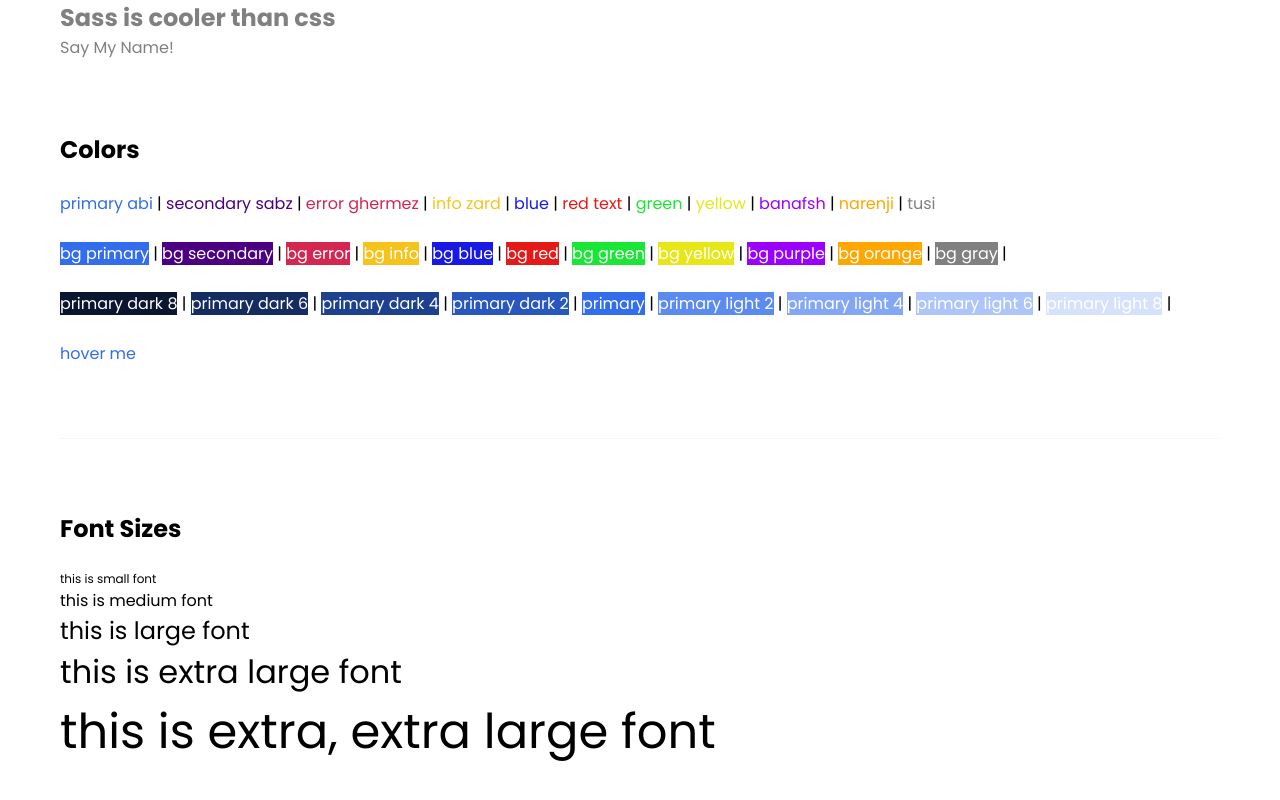
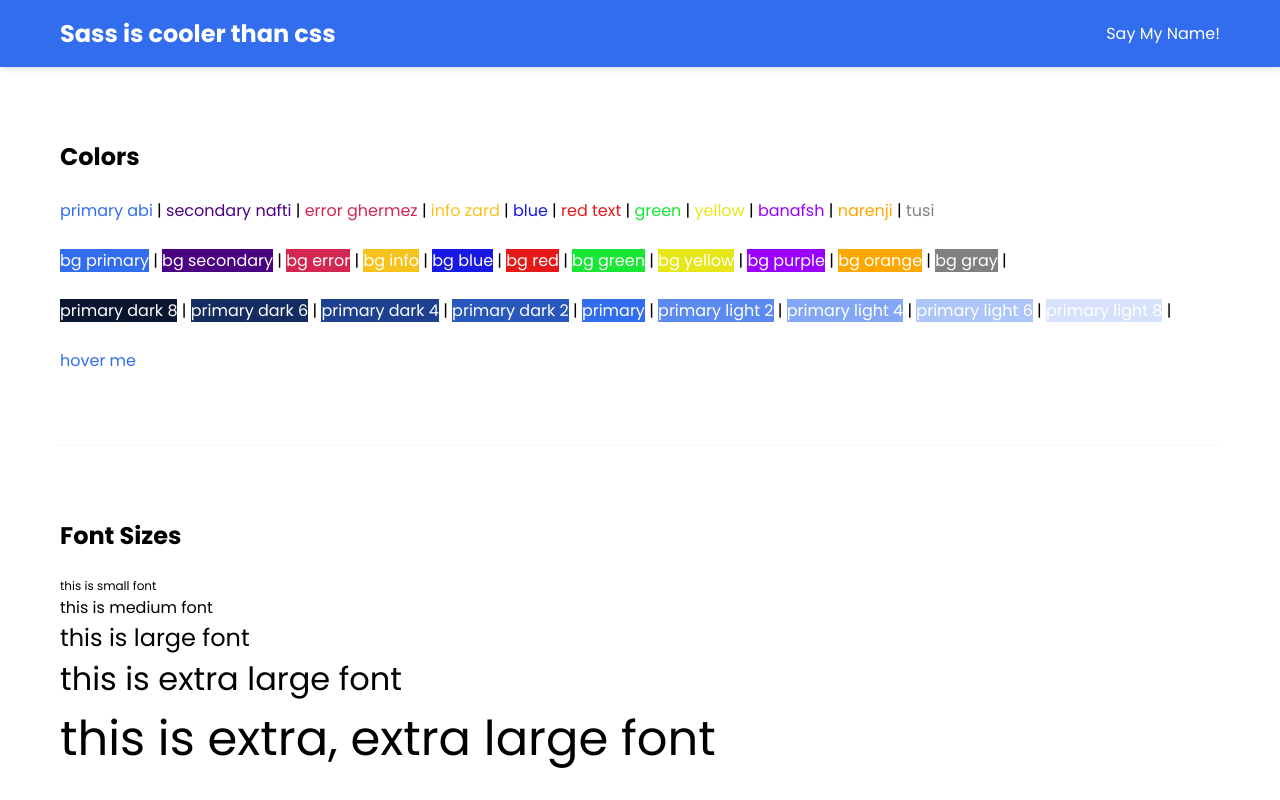
Before and after one commit to amirmahdimaleki/holiday, a website: page index.html in a window 1280 px wide. Shown: the top 800 px of the page. Drawn offline with Linux system fonts and the light colour scheme.

Commit message:
customize

```diff
--- /dev/null
+++ b/cssLib/mine.scss
@@ -0,0 +1,4 @@
+//?  if we want  to customize  our library first in gulp file we start watching this file not the lib
+//*  then we  @import 'cssLib' to use the lib
+//!  if we want to overwrite the properties we most write them above import and inside the lib we use !default
+// ! $primary: #326dee !default; that says if its declared use the default one and don't overwrite it
--- a/gulpfile.js
+++ b/gulpfile.js
@@ -1,15 +1,19 @@
 const { src, dest, watch, series } = require('gulp')
 const sass = require('gulp-sass')(require('sass'))
+//  by using npm gulp-purgecss  --save-dev  we can use just the css rules that we used in our project and delete extra pnes
 const purgecss = require('gulp-purgecss')
 
 function buildStyles() {
   return src('sass/**/*.scss')
     .pipe(sass({ outputStyle: 'compressed' }))
+    // witch file to be used purgecss
     .pipe(purgecss({ content: ['*.html'] }))
     .pipe(dest('css'))
 }
 
+//  by using this method we can watch our css when its updated add that class
 function watchTask() {
+  //  files to be watched by watchTask
   watch(['sass/**/*.scss', '*.html'], buildStyles)
 }
 
--- a/index.html
+++ b/index.html
@@ -7,7 +7,7 @@
   <title>Sass project</title>
 </head>
 <body>
-  <nav class="navbar-secondary text-gray mb-4">
+  <nav class="navbar-primary text-white mb-4">
     <div class="container">
       <h2 class="site-title">Sass is cooler than css</h2>
       <p>Say My Name!</p>
@@ -17,7 +17,7 @@
     <!-- colors -->
     <h2 class="mb-2">Colors</h2>
     <span class="text-primary">primary abi</span> |
-    <span class="text-secondary">secondary sabz</span> |
+    <span class="text-secondary">secondary nafti</span> |
     <span class="text-error">error ghermez</span> |
     <span class="text-info">info zard</span> |
     <span class="text-blue">blue </span> |
```
